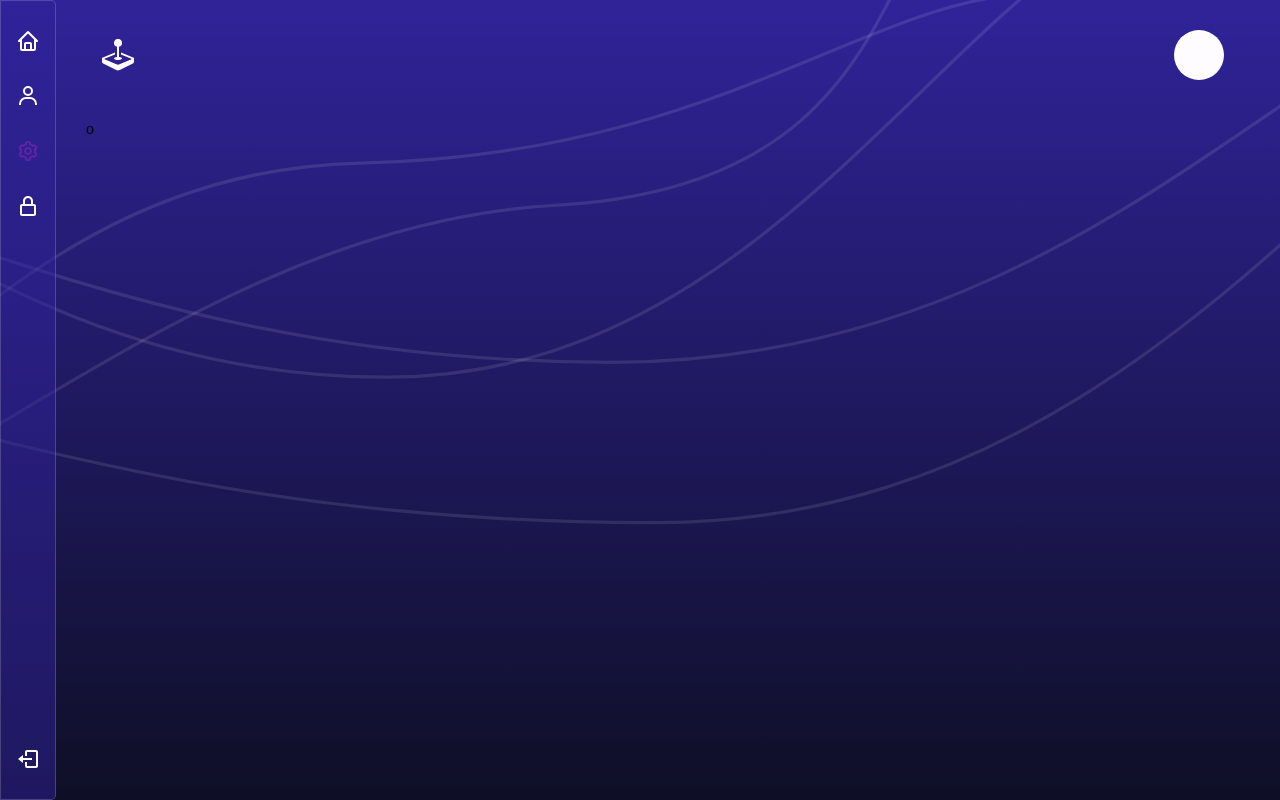
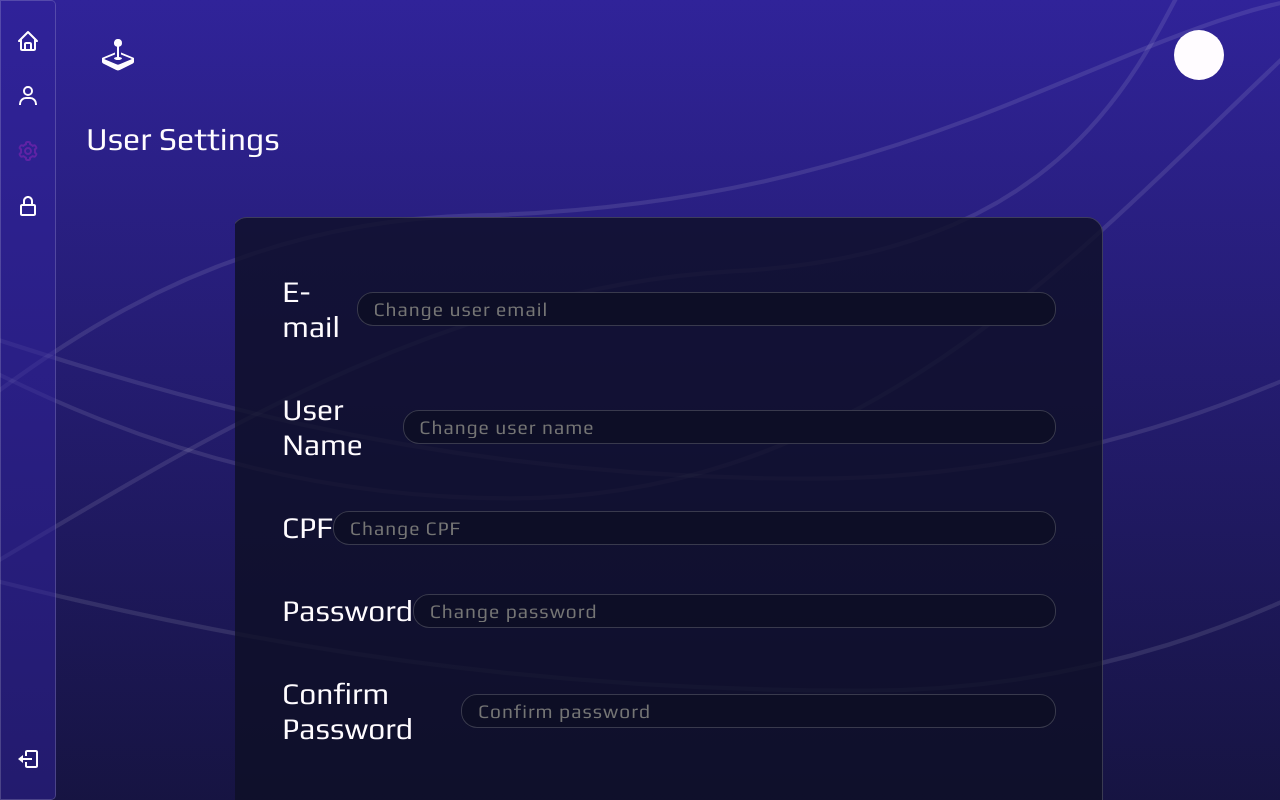
Before and after one commit to darcanj0/steam-project-react, a React (Vite) app: page / in a window 1280 px wide. Both pictures are taken after a click on the link 28 px from the left and 151 px from the top of the page. Shown: the top 800 px of the page. Built offline with nearby package versions, Linux system fonts and the light colour scheme; no server answers.

Commit message:
wip: create form for settings

```diff
--- a/src/components/Input/index.tsx
+++ b/src/components/Input/index.tsx
@@ -2,7 +2,7 @@ import { InputHTMLAttributes } from "react";
 import * as S from "./styles";
 
 interface InputProps extends InputHTMLAttributes<HTMLInputElement> {
-  inputSize?: "small" | "large";
+  inputSize?: "small" | "large" | "x-large";
 }
 
 const Input = ({ inputSize, ...props }: InputProps) => {
--- a/src/components/Input/styles.ts
+++ b/src/components/Input/styles.ts
@@ -1,7 +1,7 @@
 import styled, { css } from "styled-components";
 
 interface InputProps {
-  inputSize?: "small" | "large";
+  inputSize?: "small" | "large" | "x-large";
 }
 
 export const Input = styled.input<InputProps>`
@@ -21,5 +21,6 @@ export const Input = styled.input<InputProps>`
 
     width: ${inputSize === "small" && "250px"};
     width: ${inputSize === "large" && "640px"};
+    width: ${inputSize === "x-large" && "800px"};
   `}
 `;
--- a/src/pages/Settings/index.tsx
+++ b/src/pages/Settings/index.tsx
@@ -1,8 +1,20 @@
+import { useState } from "react";
+import ConfigContentBox from "../../components/ConfigContentBox";
 import ContentBox from "../../components/ContentBox";
+import Footer from "../../components/Footer";
+import HomeHeading from "../../components/HomeHeading";
+import Input from "../../components/Input";
 import NavBar from "../../components/NavBar";
+import OptionsList from "../../components/OptionsList";
 import SecondaryContainer from "../../components/SecondaryContainer";
+import * as S from "./styles";
+import { FiAlertTriangle } from "react-icons/fi";
 
 const Settings = (props: any) => {
+  const options = ["User information"];
+  const [currentManager, setCurrentManager] = useState<string>(options[0]);
+  const [showAlert, setShowAlert] = useState<boolean>(false);
+
   return (
     <SecondaryContainer light={false}>
       <NavBar
@@ -14,7 +26,84 @@ const Settings = (props: any) => {
         }}
       ></NavBar>
 
-      <ContentBox>o</ContentBox>
+      <ContentBox>
+        <HomeHeading>User Settings</HomeHeading>
+        <ConfigContentBox>
+          <OptionsList
+            options={options}
+            currentManager={currentManager}
+            setCurrentManager={setCurrentManager}
+          />
+          {currentManager === "User information" && (
+            <S.UserForm>
+              <div>
+                <label htmlFor="">E-mail</label>
+                <Input inputSize="x-large" placeholder="Change user email" />
+              </div>
+              {showAlert && (
+                <span>
+                  <FiAlertTriangle /> Must be a valid and avaliable e-mail
+                </span>
+              )}
+
+              <div>
+                <label htmlFor="">User Name</label>
+                <Input inputSize="x-large" placeholder="Change user name" />
+              </div>
+              {showAlert && (
+                <span>
+                  <FiAlertTriangle /> Must be at least 3 and at max 30
+                  characters long
+                </span>
+              )}
+
+              <div>
+                <label htmlFor="">CPF</label>
+                <Input inputSize="x-large" placeholder="Change CPF" />
+              </div>
+              {showAlert && (
+                <span>
+                  <FiAlertTriangle /> Must be avaliable and have 11 characters
+                  long string of numbers
+                </span>
+              )}
+
+              <div>
+                <label htmlFor="">Password</label>
+                <Input inputSize="x-large" placeholder="Change password" />
+              </div>
+              {showAlert && (
+                <span>
+                  <FiAlertTriangle /> Must be between 8 and 32 characters long
+                  and include at least one of each: Lower case, Upper case,
+                  number and special character [!@#$%^&*]
+                </span>
+              )}
+
+              <div>
+                <label htmlFor="">Confirm Password</label>
+                <Input inputSize="x-large" placeholder="Confirm password" />
+              </div>
+              {showAlert && (
+                <span>
+                  <FiAlertTriangle /> Must be identical to the password field
+                </span>
+              )}
+
+              <div>
+                <label htmlFor="">Manager Password</label>
+                <Input inputSize="x-large" placeholder="Manager password" />
+              </div>
+              {showAlert && (
+                <span>
+                  <FiAlertTriangle /> Secret manager password
+                </span>
+              )}
+            </S.UserForm>
+          )}
+        </ConfigContentBox>
+      </ContentBox>
+      <Footer />
     </SecondaryContainer>
   );
 };
--- /dev/null
+++ b/src/pages/Settings/styles.ts
@@ -0,0 +1,36 @@
+import styled, { css } from "styled-components";
+
+export const UserForm = styled.div`
+  ${({ theme }) => css`
+    height: 100%;
+    width: 100%;
+    border-radius: 0 ${theme.constants.defaultBorderRadius}
+      ${theme.constants.defaultBorderRadius} 0;
+    display: flex;
+    flex-direction: column;
+    align-items: center;
+    padding: 1rem 3rem;
+
+    span {
+      ${theme.mixins.titleStyle()}
+      color: red;
+      text-align: start;
+      align-self: flex-start;
+      font-size: 1.15rem;
+    }
+
+    div {
+      width: 100%;
+      display: flex;
+      align-items: center;
+      justify-content: space-between;
+      margin-top: 2.5rem;
+      margin-bottom: 0.5rem;
+    }
+
+    label {
+      ${theme.mixins.headingStyle()}
+      font-size: 1.875rem;
+    }
+  `}
+`;
```
